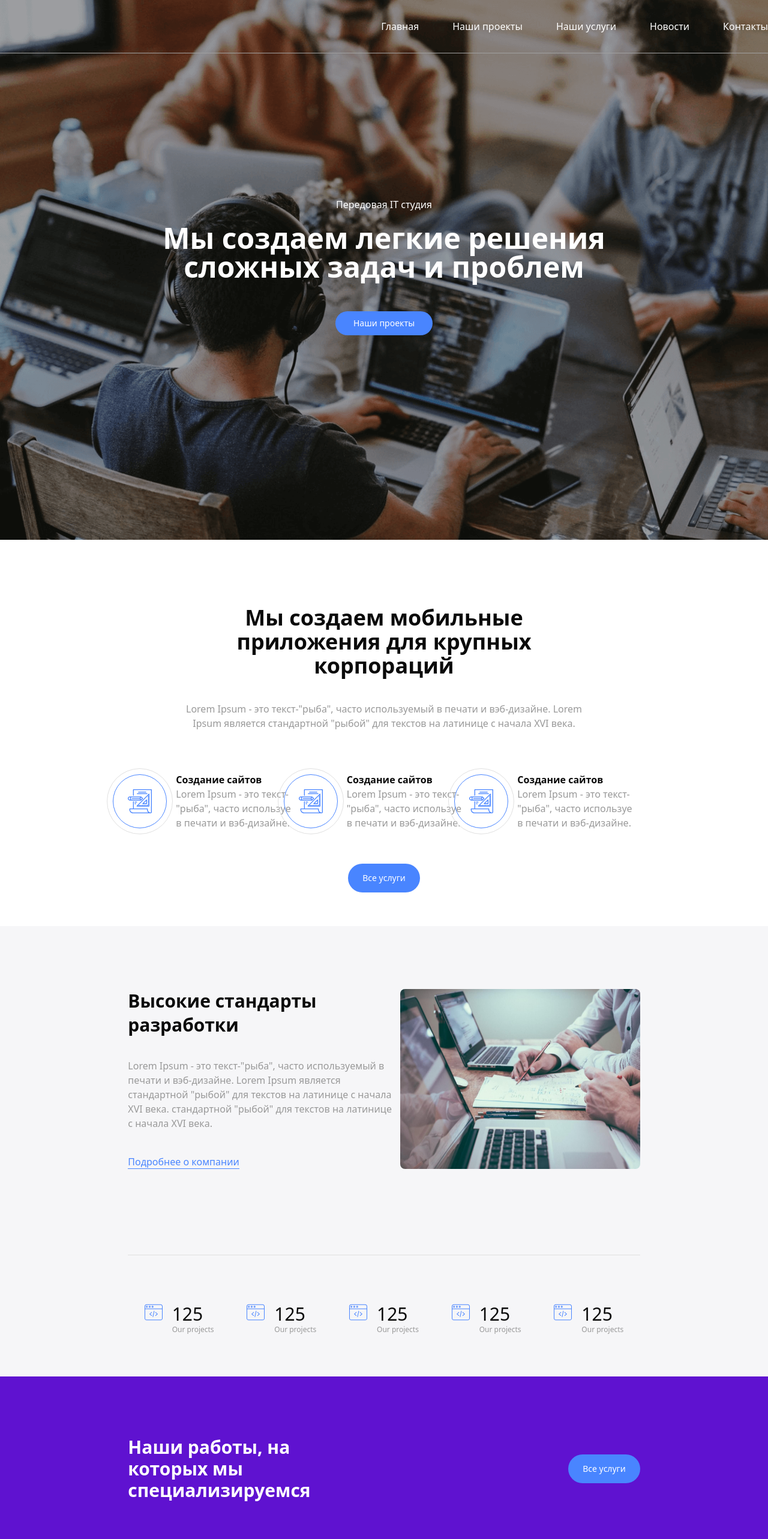
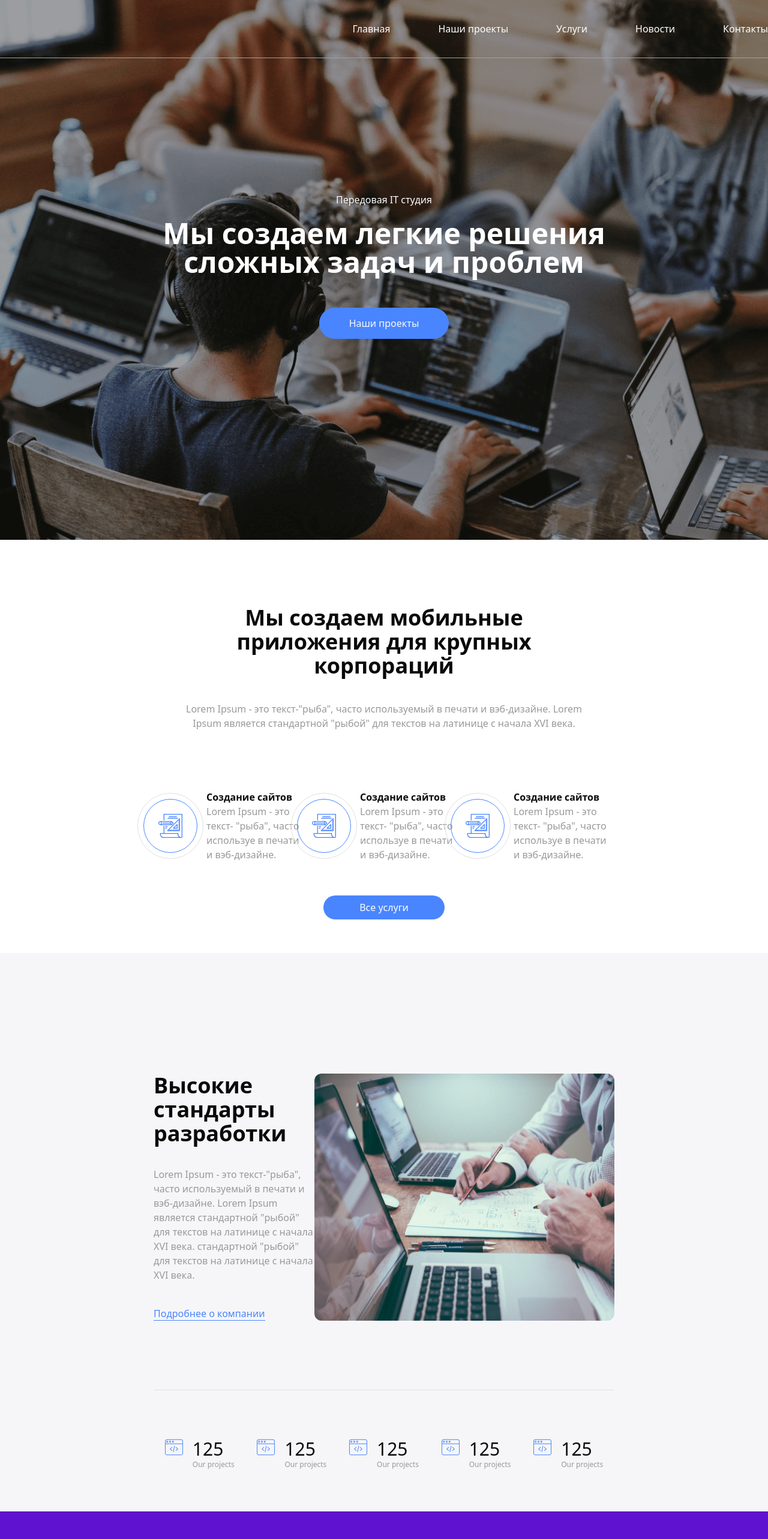
Before and after one commit to Zhyldyza/Landing-page, a React (Vite) app: page / in a window 1280 px wide. Shown: the top 2566 px of the page at 60% size. Built offline with nearby package versions, Linux system fonts and the light colour scheme.

Commit message:
fixed paddings and fonts by using pixel perfect

```diff
--- a/src/shared/content/Content.tsx
+++ b/src/shared/content/Content.tsx
@@ -15,7 +15,7 @@ const Content = () => {
         </p>
       </div>
 
-      <div className="grid grid-cols-3 place-items-center justify-center pt-[70px] w-2/3 mx-auto">
+      <div className="grid grid-cols-3 place-items-center justify-center pt-[99px] w-3/5 mx-auto">
         <div className="flex">
           <div className="relative flex items-center justify-center">
             <svg
@@ -46,7 +46,7 @@ const Content = () => {
           </div>
           <div className="relative pl-10">
             <h3 className="font-semibold">Создание сайтов</h3>
-            <p className="text-[#999999] font-thin max-w-xs">
+            <p className="text-[#999999] font-thin max-w-40">
               Lorem Ipsum - это текст- "рыба", часто используе в печати и
               вэб-дизайне.
             </p>
@@ -82,7 +82,7 @@ const Content = () => {
           </div>
           <div className="relative pl-10">
             <h3 className="font-semibold">Создание сайтов</h3>
-            <p className="text-[#999999] font-thin max-w-xs">
+            <p className="text-[#999999] font-thin max-w-40">
               Lorem Ipsum - это текст- "рыба", часто используе в печати и
               вэб-дизайне.
             </p>
@@ -118,7 +118,7 @@ const Content = () => {
           </div>
           <div className="relative pl-10">
             <h3 className="font-semibold">Создание сайтов</h3>
-            <p className="text-[#999999] font-thin max-w-xs">
+            <p className="text-[#999999] font-thin max-w-40">
               Lorem Ipsum - это текст- "рыба", часто используе в печати и
               вэб-дизайне.
             </p>
@@ -127,7 +127,7 @@ const Content = () => {
       </div>
 
       <div className="p-14 flex justify-center">
-        <Button className="bg-[#4985FF] rounded-full text-sx font-thin text-white p-6">
+        <Button className="bg-[#4985FF] rounded-full text-md font-thin text-white px-[60px]">
           Все услуги
         </Button>
       </div>
--- a/src/shared/content/StandartBlock.tsx
+++ b/src/shared/content/StandartBlock.tsx
@@ -4,15 +4,15 @@ import { STANDART_ITEM } from './const'
 
 const StandartBlock = () => {
   return (
-    <div className='pt-[105px] bg-[#f6f6f8] w-full'>
-    <div className='w-2/3 mx-auto'>
-    <div className="flex justify-between pb-[143px]">
+    <div className='pt-[201px] bg-[#f6f6f8] w-full'>
+    <div className='w-3/5 mx-auto'>
+    <div className="flex justify-between pb-[115px]">
         <div>
-            <h2 className='text-3xl max-w-sm pb-9 font-bold leading-10'>Высокие стандарты разработки</h2>
+            <h1 className='text-4xl max-w-sm pb-9 font-bold'>Высокие стандарты разработки</h1>
             <p className='text-[#999999] font-thin max-w-md pb-10'>Lorem Ipsum - это текст-"рыба", часто используемый в печати и вэб-дизайне. Lorem Ipsum является стандартной "рыбой" для текстов на латинице с начала XVI века.  стандартной "рыбой" для текстов на латинице с начала XVI&nbsp;века. </p>
             <a className='text-[#4985FF] font border-b border-[#4985FF]' href="#">Подробнее o компании</a>
         </div>
-        <img className='max-h-[500px] max-w-[400px] rounded-lg' src={standartPix} alt="standart block pix" />
+        <img className='max-w-[500px] rounded-xl' src={standartPix} alt="standart block pix" />
     </div>
     <Separator className="bg-[#E0E0E0] pt-[1px]"/>
     <div  className='grid grid-cols-5 place-items-center pt-20 pb-[70px]'>
--- a/src/shared/content/WorksBlock.tsx
+++ b/src/shared/content/WorksBlock.tsx
@@ -8,33 +8,33 @@ const WorksBlock = () => {
      <div className="absolute top-0 left-0 right-0 h-1/2 bg-[#5F12D0]"></div>
       <div className="absolute bottom-0 left-0 right-0 h-1/2 bg-white"></div>
       <div className="relative z-10 flex flex-col items-center justify-center h-full">
-      <div className="w-2/3 mx-auto">
-        <div className="flex justify-between py-[100px] items-center">
-          <h2 className="text-white text-3xl font-bold max-w-sm">
+      <div className="w-3/5 mx-auto">
+        <div className="flex justify-between py-[98px] items-center">
+          <h1 className="text-white text-4xl font-bold max-w-lg">
           Наши работы, на которых мы специализируемся
-          </h2>
-          <Button className="bg-[#4985FF] rounded-full text-sx text-white font-thin p-6">
+          </h1>
+          <Button className="bg-[#4985FF] rounded-full text-md text-white font-thin px-[60px]">
           Все услуги
           </Button>
         </div>
-      <div className="grid grid-cols-3 gap-7 pb-10">
+      <div className="grid grid-cols-3 gap-5">
         {WORK_ITEM.map((item) => (
-          <div className="flex flex-col items-start">
+          <div className="flex flex-col place-items-start">
             <img
-              className="h-[300px] rounded-sm object-cover"
+              className="h-[290px] rounded-lg object-cover"
               src={item.img}
               alt="work pix"
             />
-            <div className="flex gap-1 py-8 items-center">
+            <div className="flex gap-1 py-4 items-center">
               <span className="text-[#504DC2]">{item.num}</span>
-              <h3>{item.title}</h3>
+              <h3 className="text-lg font-semibold">{item.title}</h3>
             </div>
-            <p className="max-w-sm text-[#999999] font-thin pb-8">{item.desc}</p>
-            <a className="text-[#4985FF] font-thin border-b border-[#4985FF]">{item.link}</a>
+            <p className="max-w-3/4 text-[#999999] font-thin pb-14">{item.desc}</p>
+            <a className="text-[#4985FF] font-medium text-md border-b border-[#4985FF]">{item.link}</a>
           </div>
         ))}
       </div>
-      <div className="w-full pt-[85px] pb-[85px]">
+      <div className="w-full pt-[85px] pb-[80px]">
       <Separator className="bg-[#E0E0E0] border-e-0"/>
       </div>
       </div>
--- a/src/shared/content/const.tsx
+++ b/src/shared/content/const.tsx
@@ -34,21 +34,21 @@ export const STANDART_ITEM: StandartItem[] = [
 export const WORK_ITEM: WorkItem[] = [
   {
     img: imgWork,
-    num: "01",
+    num: "01.",
     title: "Исследование и упаковка",
     desc: 'Lorem Ipsum - это текст-"рыба", часто используемый в печати и вэб-дизайне. Lorem Ipsum является стандартной "рыбой" для текстов на латинице с начала XVI века.',
     link: "Подробнее",
   },
   {
     img: imgWork,
-    num: "01",
+    num: "01.",
     title: "Исследование и упаковка",
     desc: 'Lorem Ipsum - это текст-"рыба", часто используемый в печати и вэб-дизайне. Lorem Ipsum является стандартной "рыбой" для текстов на латинице с начала XVI века.',
     link: "Подробнее",
   },
   {
     img: imgWork,
-    num: "01",
+    num: "01.",
     title: "Исследование и упаковка",
     desc: 'Lorem Ipsum - это текст-"рыба", часто используемый в печати и вэб-дизайне. Lorem Ipsum является стандартной "рыбой" для текстов на латинице с начала XVI века.',
     link: "Подробнее",
--- a/src/shared/footer/Footer.tsx
+++ b/src/shared/footer/Footer.tsx
@@ -4,19 +4,19 @@ import { Separator } from "@/components/ui/separator";
 const Footer = () => {
   return (
     <div className="bg-[#f6f6f8] pt-[70px] w-full">
-      <div className="w-2/3 mx-auto">
-        <div className="flex justify-between pb-[70px]">
+      <div className="w-3/5 mx-auto">
+        <div className="grid grid-cols-4 items-start pb-[104px]">
       {FOOTER_ITEMS.map((item) => (
           <div className="">
-            <h3 className="text-lg font-normal ">{item.title}</h3>
-            <ul className="text-[#999999] text-xs font-thin">
+            <h2 className="text-xl font-normal ">{item.title}</h2>
+            <ul className="text-[#999999] text-s font-thin">
               <li className="pb-5 pt-5">
                 <p>{item.value1}</p>
               </li>
               <li className="pb-5">
                 <p>{item.value2}</p>
               </li>
-              <li className="pb-5">
+              <li>
                 <p>{item.value3}</p>
               </li>
             </ul>
--- a/src/shared/header/Header.tsx
+++ b/src/shared/header/Header.tsx
@@ -13,7 +13,7 @@ const Header = () => {
       <div>
         <header className="bg-[url('/src/assets/header-bg.png')] bg-cover bg-center min-h-[900px]">
           <div className="max-w-7xl mx-auto flex justify-end">
-            <ul className="flex flex-col md:flex-row space-y-4 md:space-y-0 space-x-0 md:space-x-4 gap-10 text-center py-6 ">
+            <ul className="flex flex-col md:flex-row space-y-4 md:space-y-0 space-x-0 md:space-x-4 gap-16 l text-center py-7 ">
               {HEADER_ITEMS.map((item, id) =>(
                   <li key={id} onClick={() => handleItemClick(id)} className={
                     `hover:text-white py-2 ${activeIndex === id ? 'border-b-2 border-white' : ''
@@ -25,12 +25,12 @@ const Header = () => {
               ))}
             </ul>
           </div>
-          <Separator className="bg-[#A1A1A1] z-0"/>
-          <div className='grid place-items-center text-white pt-60'>
+          <Separator className="bg-[#A1A1A1]"/>
+          <div className='grid place-items-center text-white pt-56'>
             <span className='text-sx font-thin'>Передовая IT студия</span>
-            <h2 className='text-5xl font-bold pt-5 pb-[50px] text-center'>Мы создаем легкие решения
+            <h2 className='text-5xl font-bold pt-5 pb-[52px] text-center'>Мы создаем легкие решения
             <br></br>  сложных задач и проблем</h2>
-            <Button className="bg-[#4985FF] rounded-full text-sx font-thin py-[15px] px-[30px]">Наши проекты</Button>
+            <Button className="bg-[#4985FF] rounded-full text-md font-thin py-[26px] px-[50px]">Наши проекты</Button>
           </div>
         </header>
       </div>
--- a/src/shared/header/const.tsx
+++ b/src/shared/header/const.tsx
@@ -11,7 +11,7 @@ export const HEADER_ITEMS: HeaderItem[]=[
     },
     {
         id:3,
-        title: 'Наши услуги',
+        title: 'Услуги',
     },
     {
         id:4,
```
Also changed, not shown: src/shared/content/Projects.tsx (+19 -19 lines).
